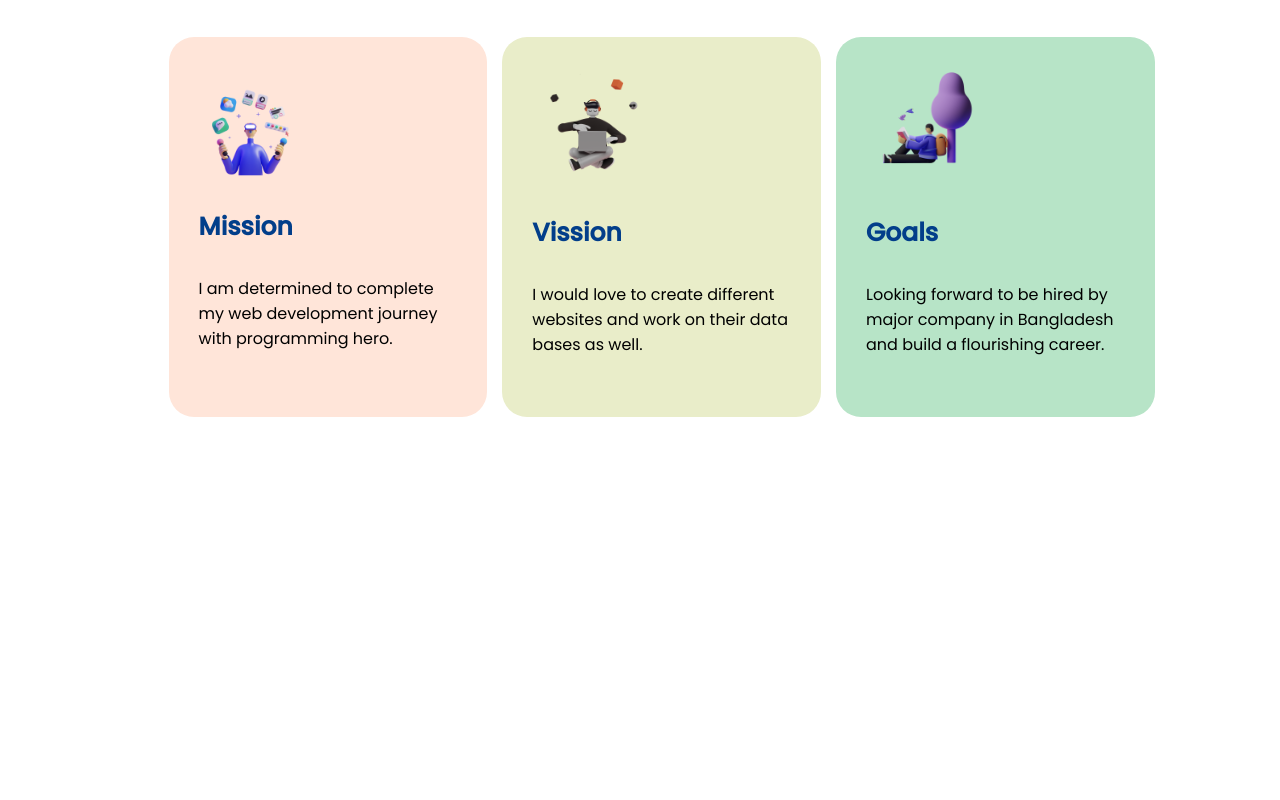
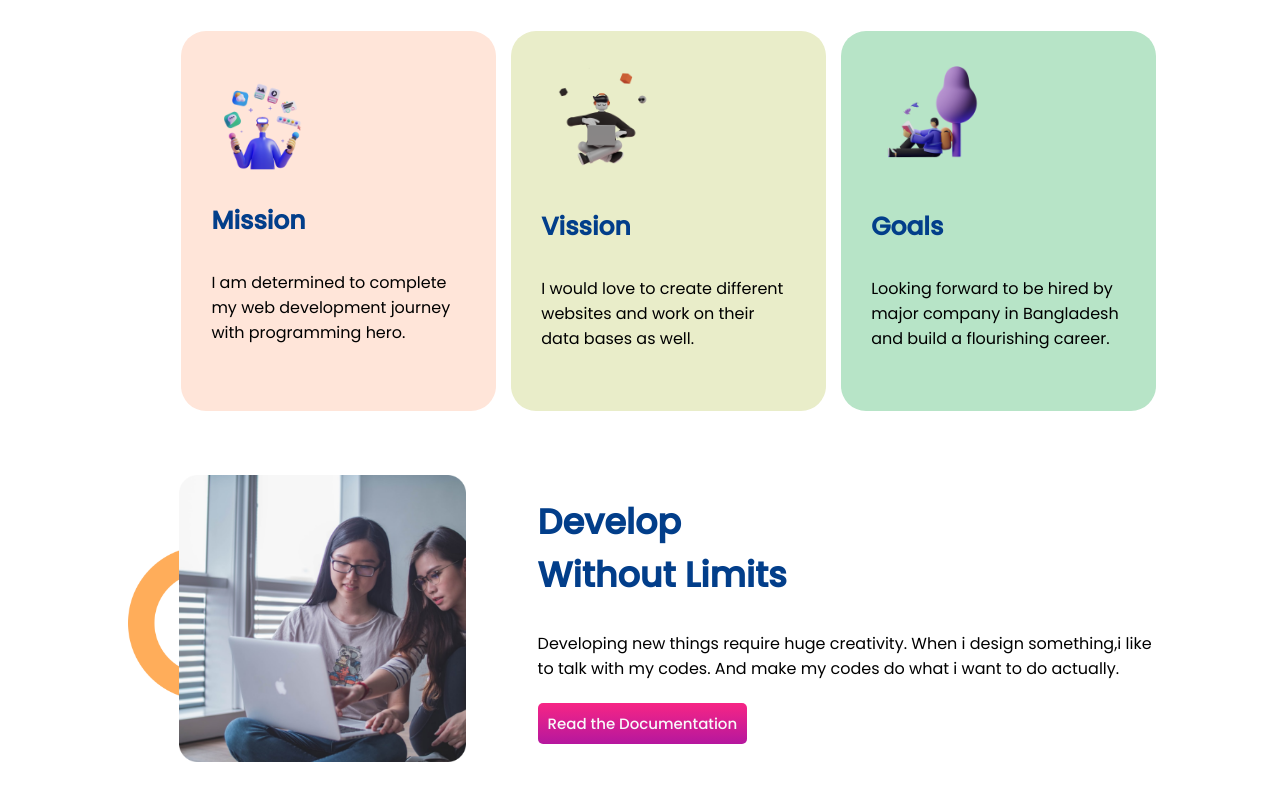
Before and after one commit to harun470/Assignment-01, a plain HTML site: page index.html in a window 1280 px wide. Shown: the part 628-1428 px from the top of the page. Before the commit the page ends 1109 px from the top, so only its background shows below. Drawn offline with Linux system fonts and the light colour scheme.

Commit message:
section-3 done

```diff
--- a/index.html
+++ b/index.html
@@ -12,7 +12,7 @@
 </head>
 <body>
     <section id="first-section">
-        <div class="half-width content">
+        <div class="half-width">
            <h1>Stay Focused on <span>Mission 2022</span> </h1>
             <p>Hello, im Harun,working as a web developer.In 2022,i would like to learn more about
                 web development.I will discover more framework and stuffs.
@@ -46,5 +46,18 @@
             </div>
         </div>
     </section>
+
+    <section id="third-section">
+        <div class="image-width">
+            <img src="./images/coding.png" alt="">
+        </div>
+        <div class="content-width">
+            <h3>Develop <br> Without Limits</h3>
+            <p>Developing new things require huge creativity.
+                When i design something,i like to talk with my codes.
+                And make my codes do what i want to do actually.</p>
+            <a target="_blank" class="button" href="">Read the Documentation</a>
+        </div>
+    </section>
 </body>
 </html>
--- a/style.css
+++ b/style.css
@@ -37,7 +37,7 @@ p{
     text-decoration: none;
     color: #f8f9fa;
     font-weight: 500;
-    font-size: 20px;
+    font-size: 15px;
     background-image: linear-gradient(#f72585,#b5179e);
     padding: 10px;
     border-radius: 5px;
@@ -45,7 +45,7 @@ p{
 }
 /*section-2*/
 #second-section{
-    margin: 5% 5% 5% 12%;
+    margin: 5% 5% 5% 13%;
 }
 
 h2{
@@ -81,3 +81,29 @@ h4{
 .g-color{
 background-color: #b7e4c7;
 }
+
+/*section-3*/
+#third-section{
+    display: flex;
+    margin: 5% 10% 5% 10%;
+    background-image: url(./images/shape-1.png);
+    background-repeat: no-repeat;
+    background-size: 15%;
+    background-position: left;
+}
+.content-width{
+    width: 60%;
+}
+.image-width{
+    width: 40%;
+    padding-left: 5%
+}
+.image-width img{
+    width: 80%;
+
+}
+h3{
+    color: #023e8a;
+    font-size: 35px;
+    margin-top: 20px;
+}
```
Also changed, not shown: images/coding.png (added), images/dream-bg.png (added), images/shape-1.png (added), 2 other files.
